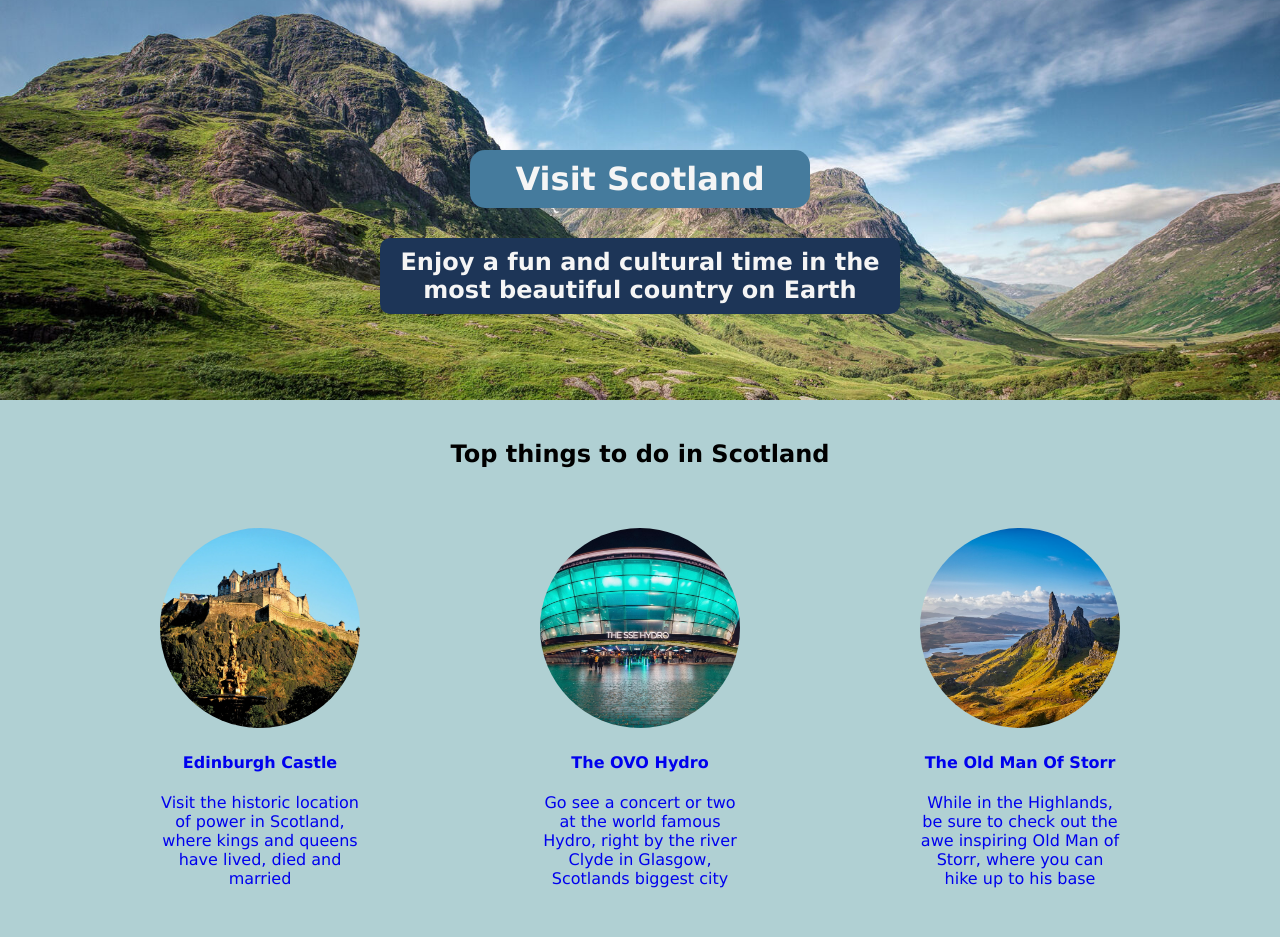
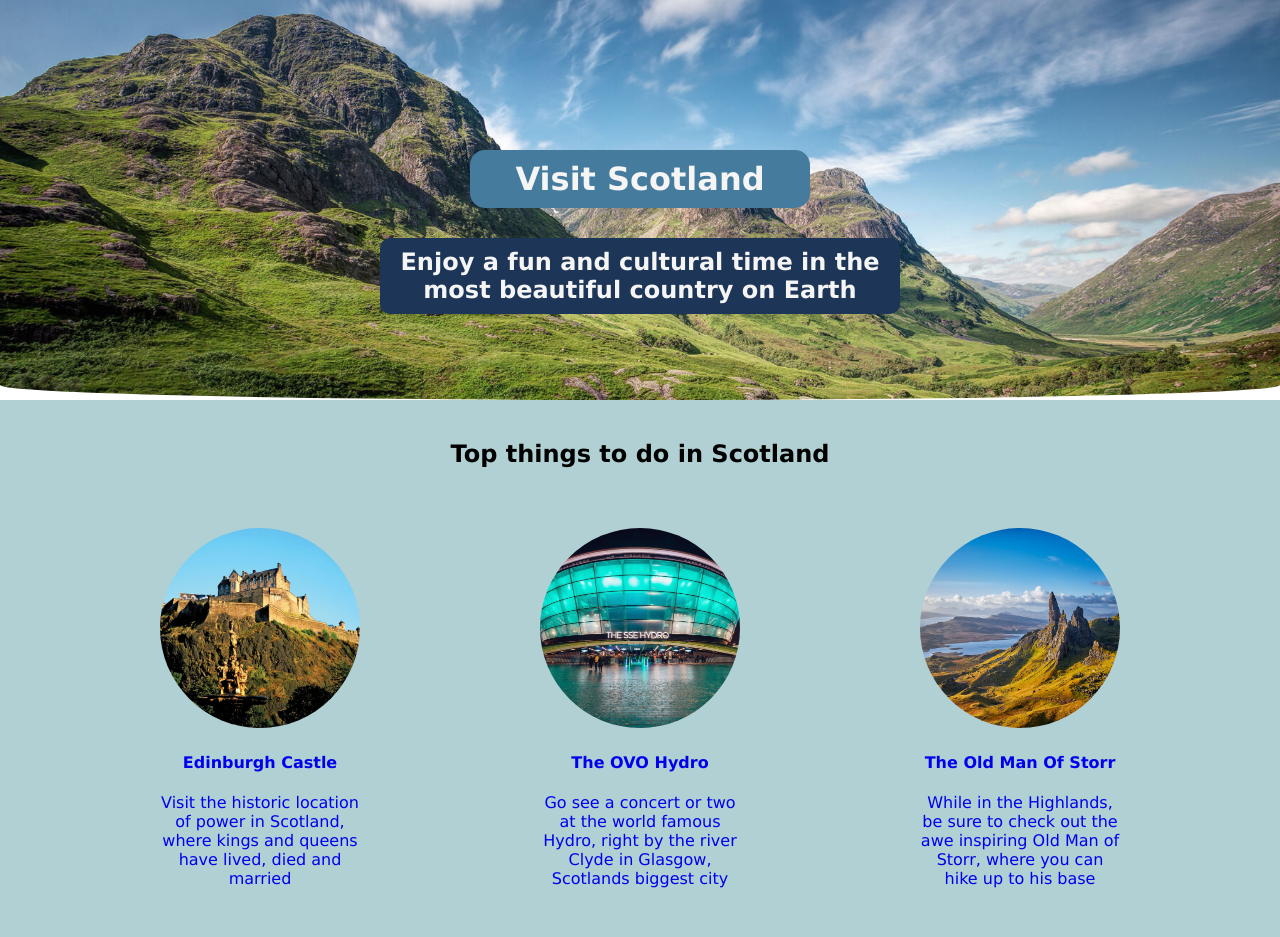
Before and after one commit to camjchristie/Visit-Scotland, a plain HTML site: page index.html in a window 1280 px wide. Shown: the top 937 px of the page. Drawn offline with Linux system fonts and the light colour scheme.

Commit message:
Update styles.css

```diff
--- a/styles.css
+++ b/styles.css
@@ -19,6 +19,7 @@ body{
     background-image: url("Images/Header.jpg");
     height: 400px;
     background-size: cover;
+    border-radius: 100%/0 0 30px 30px;
     margin: none;
     display: flex;
     flex-direction: column;
```
